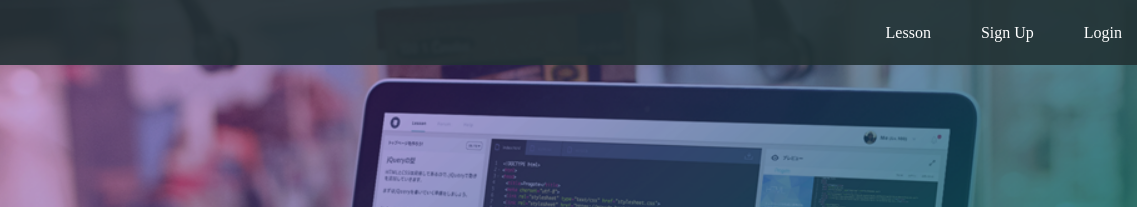
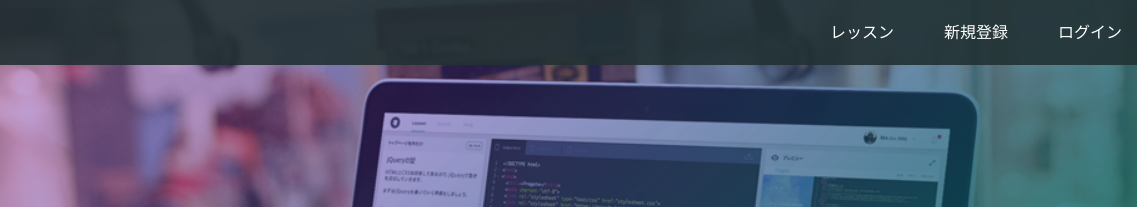
Before and after one commit to tokyobambi1989/tokyobambi1989.github.io, a plain HTML site: page index.html in a window 1280 px wide. Shown: the top 207 px of the page, 143-1280 px from the left. Drawn offline with Linux system fonts and the light colour scheme.

Commit message:
Update index.html

```diff
--- a/index.html
+++ b/index.html
@@ -15,9 +15,9 @@
       </div>
       <span class="fa fa-bars menu-icon"></span>
       <div class="header-right">
-        <a href="#">Lesson</a>
-        <a href="#">Sign Up</a>
-        <a href="#" class="login">Login</a>
+        <a href="#">レッスン</a>
+        <a href="#">新規登録</a>
+        <a href="#" class="login">ログイン</a>
       </div>
     </div>
   </header>
```
